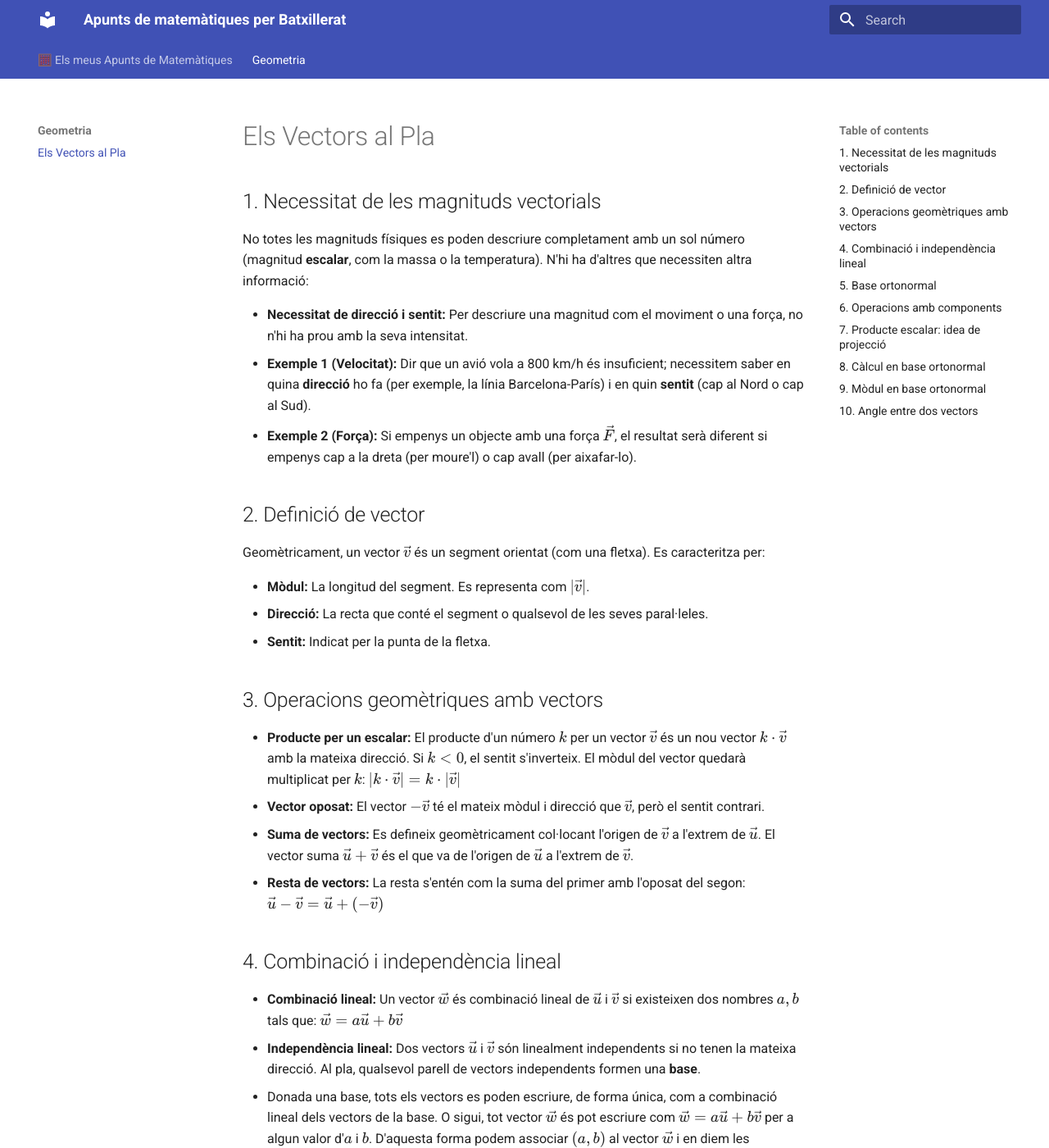
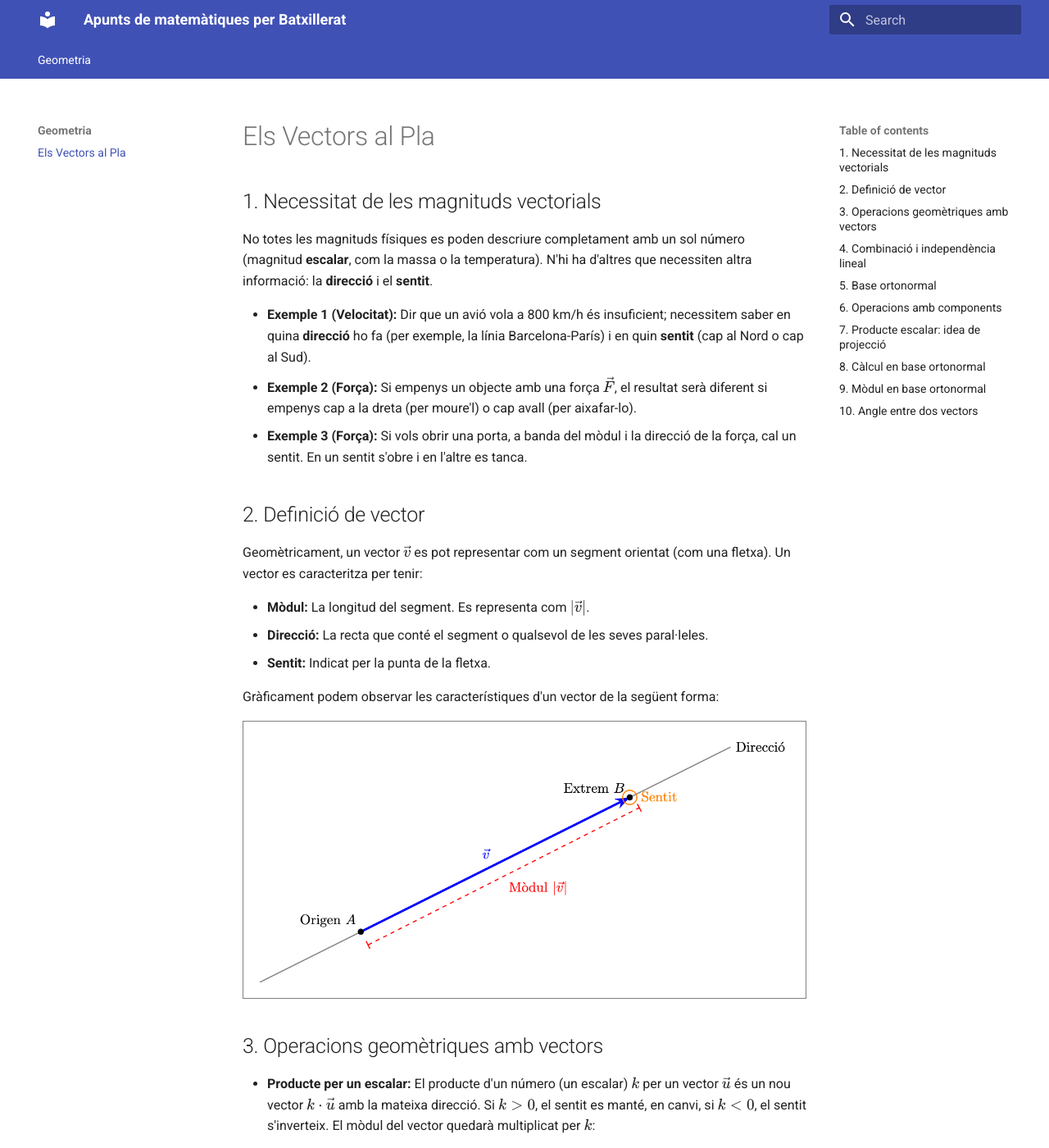
Before and after one commit to irazuzta/MatematiquesBat, an MkDocs documentation site: the page built from docs/geometria/vectors.md, in a window 1280 px wide and 1400 px high. Shown: the whole window at 82% size. Built offline with MkDocs 1.6.1 and Material for MkDocs 9.7.7, drawn with Linux system fonts in a browser that asks for light colours; some of the changed text lies outside the part shown.

Commit message:
2n commit

```diff
--- a/docs/geometria/vectors.md
+++ b/docs/geometria/vectors.md
@@ -1,25 +1,38 @@
 # Els Vectors al Pla
 
 ## 1. Necessitat de les magnituds vectorials
-No totes les magnituds físiques es poden descriure completament amb un sol número (magnitud **escalar**, com la massa o la temperatura). N'hi ha d'altres que necessiten altra informació:
+No totes les magnituds físiques es poden descriure completament amb un sol número (magnitud **escalar**, com la massa o la temperatura). N'hi ha d'altres que necessiten altra informació: la **direcció** i el **sentit**.
 
-* **Necessitat de direcció i sentit:** Per descriure una magnitud com el moviment o una força, no n'hi ha prou amb la seva intensitat.
 * **Exemple 1 (Velocitat):** Dir que un avió vola a 800 km/h és insuficient; necessitem saber en quina **direcció** ho fa (per exemple, la línia Barcelona-París) i en quin **sentit** (cap al Nord o cap al Sud).
 * **Exemple 2 (Força):** Si empenys un objecte amb una força $\vec{F}$, el resultat serà diferent si empenys cap a la dreta (per moure'l) o cap avall (per aixafar-lo).
+* **Exemple 3 (Força):** Si vols obrir una porta, a banda del mòdul i la direcció de la força, cal un sentit. En un sentit s'obre i en l'altre es tanca.
 
 ## 2. Definició de vector
-Geomètricament, un vector $\vec{v}$ és un segment orientat (com una fletxa). Es caracteritza per:
+Geomètricament, un vector $\vec{v}$ es pot representar com un segment orientat (com una fletxa). Un vector es caracteritza per tenir:
 
 * **Mòdul:** La longitud del segment. Es representa com $|\vec{v}|$.
 * **Direcció:** La recta que conté el segment o qualsevol de les seves paral·leles.
 * **Sentit:** Indicat per la punta de la fletxa.
 
+Gràficament podem observar les característiques d'un vector de la següent forma:
+
+![Anatomia d'un vector](../img/anatomia_vector.png){ style="border: 1px solid gray; padding: 5px" }
+
 
 
 ## 3. Operacions geomètriques amb vectors
-* **Producte per un escalar:** El producte d'un número $k$ per un vector $\vec{v}$ és un nou vector $k \cdot \vec{v}$ amb la mateixa direcció. Si $k < 0$, el sentit s'inverteix. El mòdul del vector quedarà multiplicat per $k$: $|k \cdot \vec{v}|=k \cdot |\vec{v}|$
-* **Vector oposat:** El vector $-\vec{v}$ té el mateix mòdul i direcció que $\vec{v}$, però el sentit contrari.
-* **Suma de vectors:** Es defineix geomètricament col·locant l'origen de $\vec{v}$ a l'extrem de $\vec{u}$. El vector suma $\vec{u} + \vec{v}$ és el que va de l'origen de $\vec{u}$ a l'extrem de $\vec{v}$.
+* **Producte per un escalar:** El producte d'un número (un escalar) $k$ per un vector $\vec{u}$ és un nou vector $k \cdot \vec{u}$ amb la mateixa direcció. Si $k>0$, el sentit es manté, en canvi, si $k < 0$, el sentit s'inverteix. El mòdul del vector quedarà multiplicat per $k$:
+
+$$|k \cdot \vec{u}|=k \cdot |\vec{u}|$$
+
+* **Vector oposat:** El vector $-\vec{u}$ té el mateix mòdul i direcció que $\vec{u}$, però el sentit contrari. En definitiva, s'obté multiplicant $\vec{u}$ per $-1$
+
+![Producte per un escalar](../img/prop_vector.png){ style="border: 1px solid gray; padding: 5px" }
+
+* **Suma de vectors:** Es defineix geomètricament col·locant l'origen de $\vec{v}$ a l'extrem de $\vec{u}$. El vector suma $\vec{u} + \vec{v}$ és el que va de l'origen de $\vec{u}$ a l'extrem de $\vec{v}$. En la representació següent, a més, s'observa la conmutativitat d'aquesta operació:
+
+![Suma de vectors](../img/suma_vectors.png){ style="border: 1px solid gray; padding: 5px" }
+
 * **Resta de vectors:** La resta s'entén com la suma del primer amb l'oposat del segon:
     $\vec{u} - \vec{v} = \vec{u} + (-\vec{v})$
 
@@ -30,6 +43,10 @@
 * **Independència lineal:** Dos vectors $\vec{u}$ i $\vec{v}$ són linealment independents si no tenen la mateixa direcció. Al pla, qualsevol parell de vectors independents formen una **base**.
 
 * Donada una base, tots els vectors es poden escriure, de forma única, com a combinació lineal dels vectors de la base. O sigui, tot vector $\vec{w}$ és pot escriure com $\vec{w} = a\vec{u} + b\vec{v}$ per a algun valor d'$a$ i $b$. D'aquesta forma podem associar $(a,b)$ al vector $\vec{w}$ i en diem les **components del vector**.
+
+Si observem la següent representació, ho veurem tot plegat. $\vec{u}$ i $\vec{v}$ són dos vectors linealment independents i, per tant, són base. $\vec{w}$ s'escriu com a combinació lineal de la base $\{\vec{u},\vec{v}\}$ com $\vec{w} = a\vec{u} + b\vec{v}$ i, per tant, el podem expressar en components de la forma: $\vec{w}=(a,b)$
+
+![Combinació lineal](../img/comb_lineal.png){ style="border: 1px solid gray; padding: 5px" }
 
 ## 5. Base ortonormal
 Per treballar, utilitzarem una base concreta que ens facilitarà alguns càlculs: la **base ortonormal**. Diem que una base és ortonormal si els vectors d'aquesta base, que es representen amb $\vec{i}$ i $\vec{j}$, compleixen:
--- /dev/null
+++ b/docs/stylesheets/extra.css
@@ -0,0 +1,5 @@
+/* Centra totes les imatges de les pàgines */
+.md-content img {
+  display: block;
+  margin: 0 auto;
+}
--- a/mkdocs.yml
+++ b/mkdocs.yml
@@ -13,7 +13,10 @@
       generic: true
   - admonition             # Per crear "notes" o "avisos" destacats
   - pymdownx.details       # Per fer desplegables (ex: solucions d'exercicis)
-
+  - attr_list              # Per poder enquadrar
 extra_javascript:
   - https://polyfill.io/v3/polyfill.min.js?features=es6
   - https://cdn.jsdelivr.net/npm/mathjax@3/es5/tex-mml-chtml.js
+
+extra_css:
+  - stylesheets/extra.css
```
Also changed, not shown: docs/index.md (deleted, +0 -20 lines), docs/img/anatomia_vector.png (added), docs/img/comb_lineal.png (added), docs/img/prop_vector.png (added), docs/img/suma_vectors.png (added).
